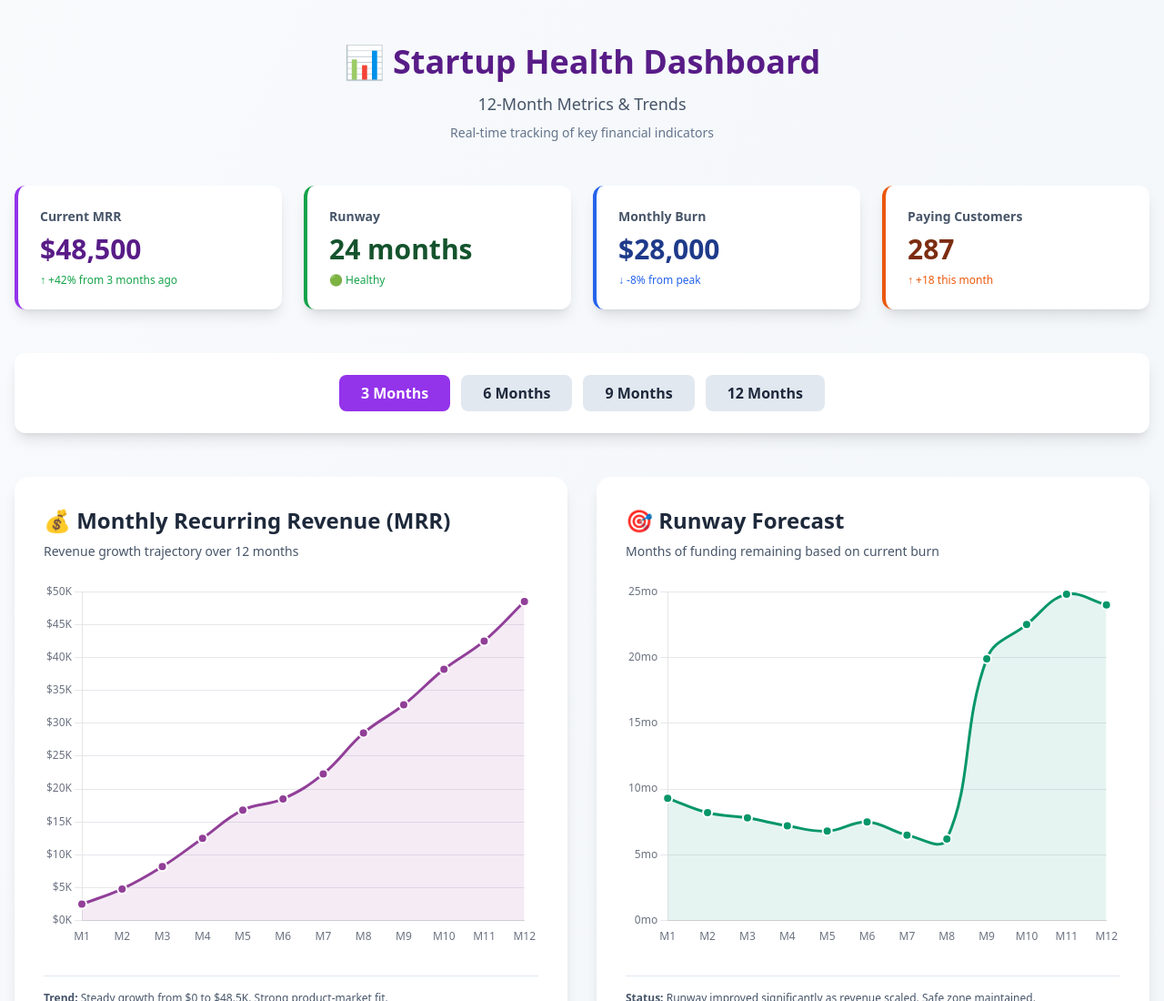
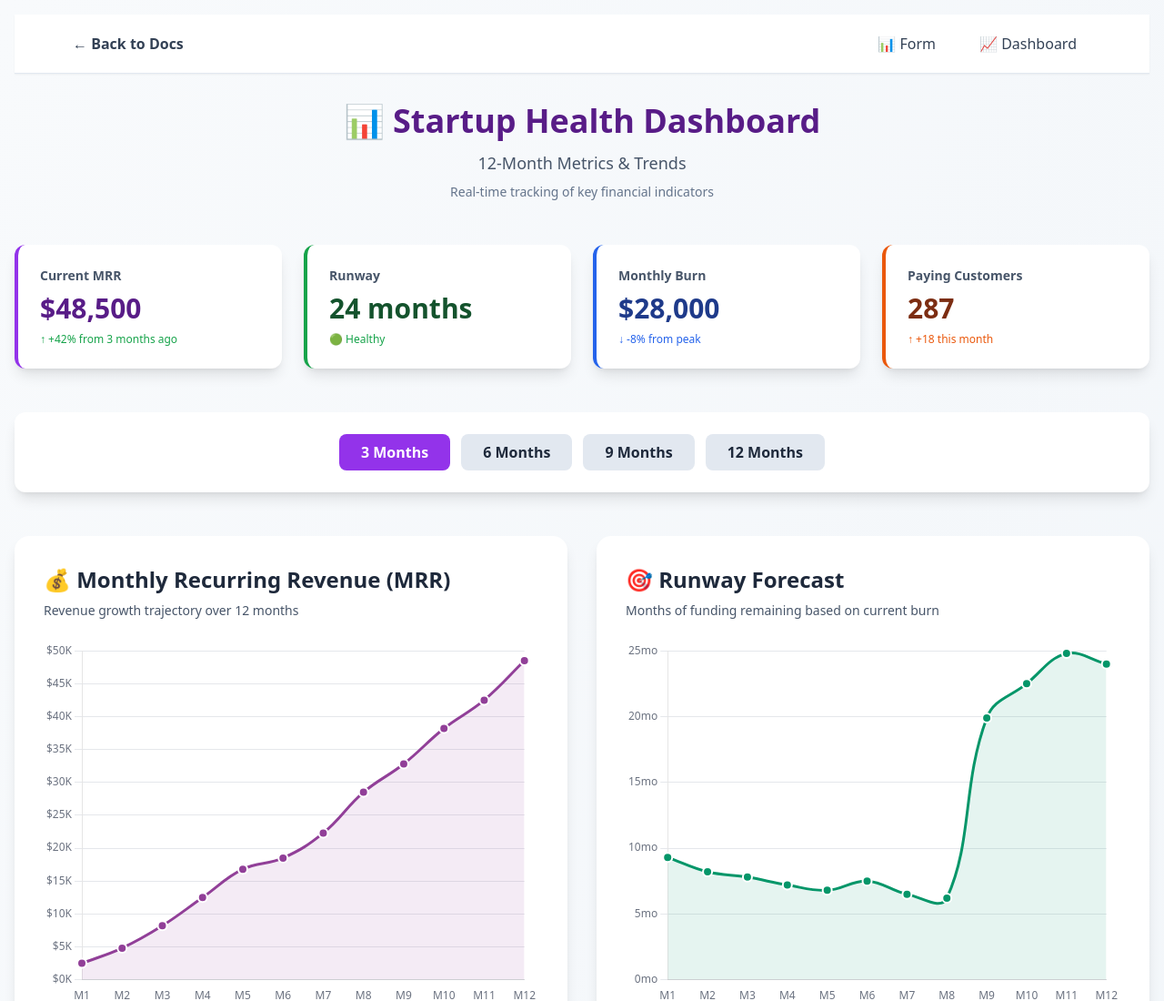
Before and after one commit to Tich-Labs/nailab-docs, a plain HTML site: page health-metrics-dashboard.html in a window 1280 px wide. Shown: the top 1100 px of the page at 91% size. Drawn offline with nearby package versions, Linux system fonts and the light colour scheme.

Commit message:
feat: Add navigation links to demo pages

```diff
--- a/health-metrics-dashboard.html
+++ b/health-metrics-dashboard.html
@@ -16,6 +16,16 @@
     </style>
 </head>
 <body class="bg-gradient-to-br from-slate-50 to-slate-100 min-h-screen p-4">
+    <!-- Navigation Bar -->
+    <nav class="bg-white border-b border-slate-200 sticky top-0 z-50 shadow-sm">
+      <div class="max-w-6xl mx-auto px-4 py-3 flex items-center justify-between">
+        <a href="index.html" class="text-slate-700 hover:text-purple-900 font-semibold">← Back to Docs</a>
+        <div class="flex gap-4">
+          <a href="health-metrics-interactive-demo.html" class="px-4 py-2 rounded-lg hover:bg-slate-100 text-slate-700">📊 Form</a>
+          <a href="health-metrics-dashboard.html" class="px-4 py-2 rounded-lg hover:bg-slate-100 text-slate-700">📈 Dashboard</a>
+        </div>
+      </div>
+    </nav>
     <div class="max-w-7xl mx-auto">
         <!-- Header -->
         <div class="text-center mb-12 pt-8">
```
Also changed, not shown: health-metrics-interactive-demo.html (+10 -0 lines).
